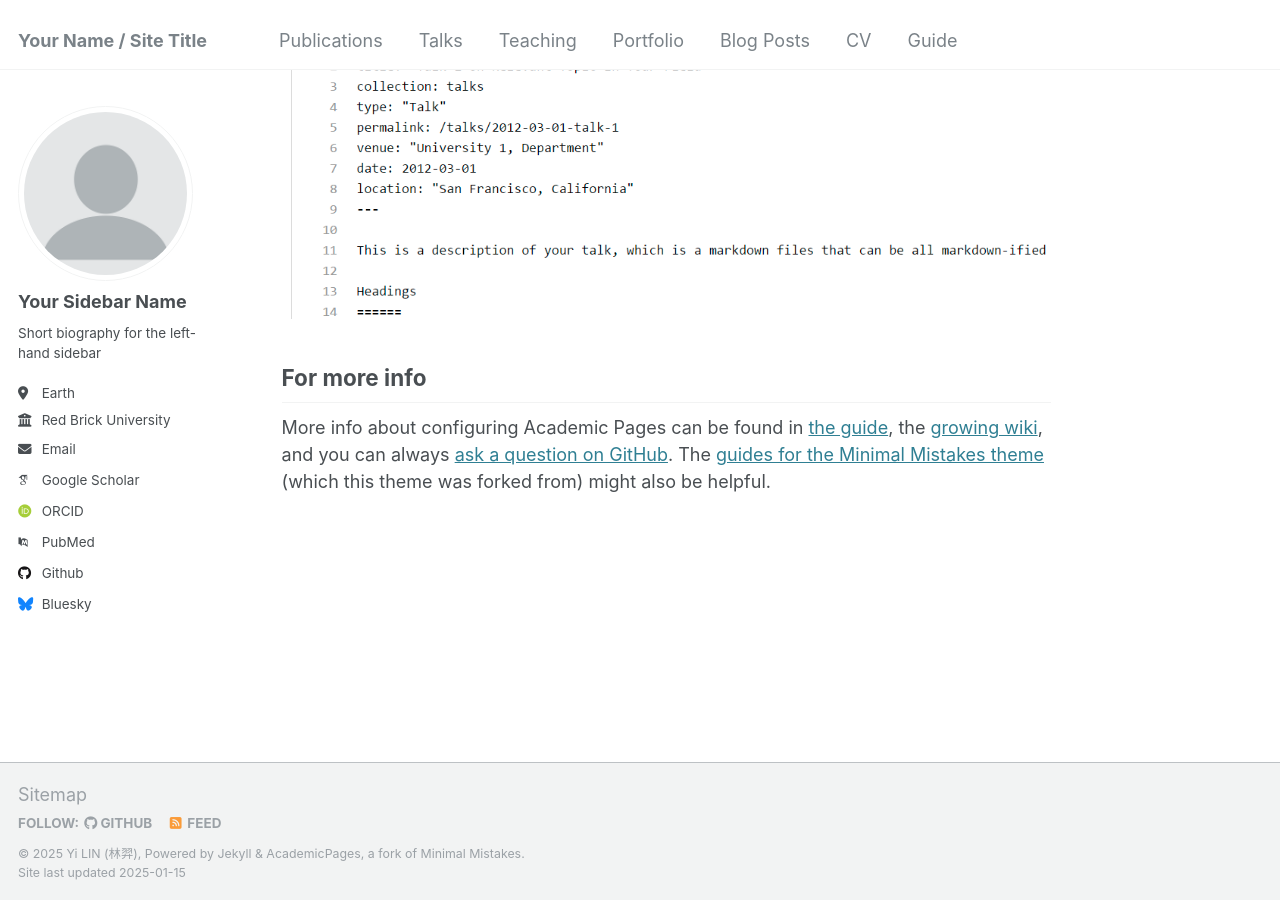
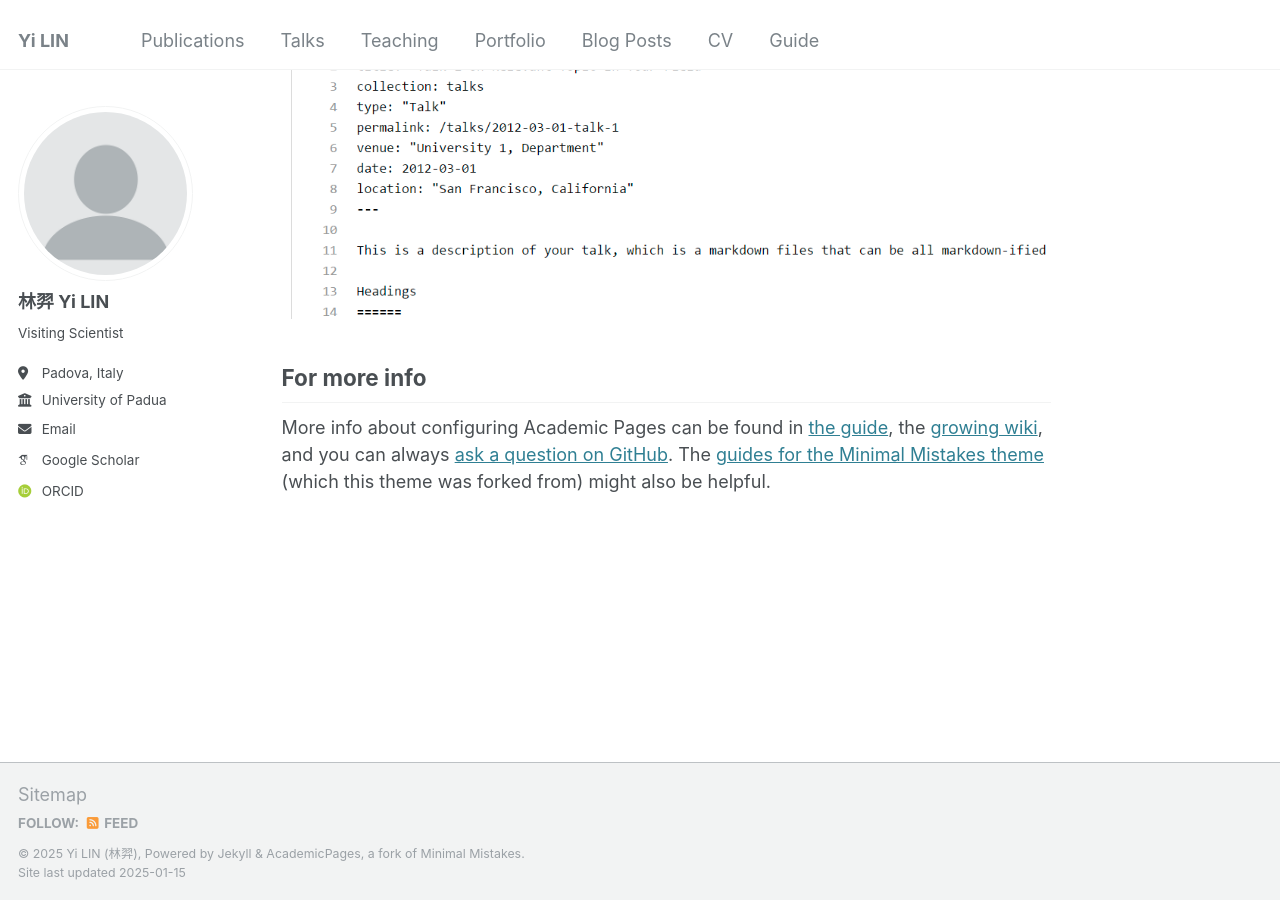
Before and after one commit to nicklinyi/nicklinyi.github.io, a Jekyll site: the page built from _pages/about.md, in a window 1280 px wide and 900 px high, scrolled down 2643 px. Built offline with Jekyll 4.4.1, drawn with Linux system fonts in a browser that asks for light colours; some web fonts are replaced.

Commit message:
Update _config.yml

```diff
--- a/_config.yml
+++ b/_config.yml
@@ -8,7 +8,7 @@
 
 # Basic Site Settings
 locale                   : "en-US"
-title                    : "Your Name / Site Title"
+title                    : "Yi LIN"
 title_separator          : "-"
 name                     : &name "Yi LIN (林羿)"
 description              : &description "personal description"
@@ -22,21 +22,21 @@ repository               : "nicklinyi/nicklinyi.github.io"
 author:
   # Biographic information
   avatar           : "profile.png"
-  name             : "Your Sidebar Name"
+  name             : "林羿 Yi LIN"
   pronouns         : # example: "she/her"
-  bio              : "Short biography for the left-hand sidebar"
-  location         : "Earth"
-  employer         : "Red Brick University"
+  bio              : "Visiting Scientist"
+  location         : "Padova, Italy"
+  employer         : "University of Padua"
   uri              : # URL
-  email            : "none@example.org"
+  email            : "ylin@cdut.edu.cn"
 
   # Academic websites
   arxiv            : # URL - Update with the correct link to your profile
-  googlescholar    : "https://scholar.google.com/citations?user=PS_CX0AAAAAJ"
+  googlescholar    : "https://scholar.google.com/citations?user=_dCqZFAAAAAJ&hl=zh-CN"
   impactstory      : # URL
-  orcid            : "http://orcid.org/yourorcidurl"
+  orcid            : "http://orcid.org/0000-0001-8450-8829"
   semantic         : # URL
-  pubmed           : "https://www.ncbi.nlm.nih.gov/pubmed/?term=john+snow"
+  pubmed           : # URL
   researchgate     : # URL
   scopus           : # URL
 
@@ -44,12 +44,12 @@ author:
   bitbucket        : # Username - Update with your username on the site
   codepen          : # Username
   dribbble         : # Username
-  github           : "academicpages"
+  github           : # Username
   kaggle           : # Username
   stackoverflow    : # User number or user number and name (i.e., use "1" or "1/jeff-atwood")
 
   # Social media
-  bluesky          : "bsky.app" # Replace this with you Bluesky username
+  bluesky          : # Username
   facebook         : # Username
   flickr           : # Username
   foursquare       : # Username
```
